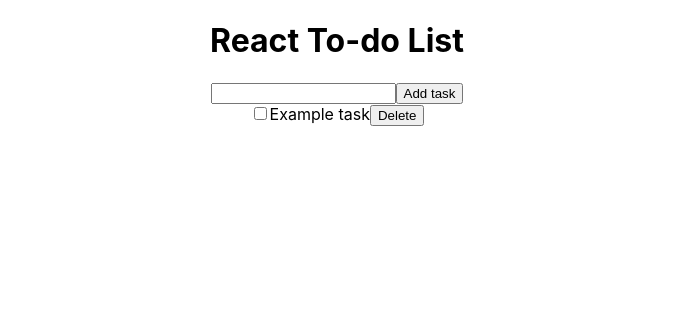
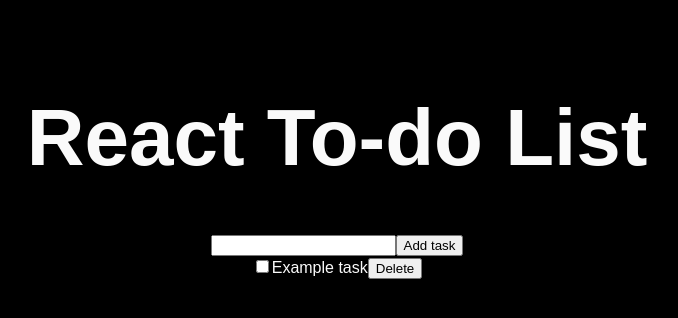
Before and after one commit to shamwela/react-to-do-list, a React (Create React App) app: page / in a window 1280 px wide. Shown: the top 318 px of the page, without its empty margins (303-981 px from the left). Built offline with nearby package versions, Linux system fonts and the light colour scheme; the HTML template or start-up script is replaced by a standard one.

Commit message:
Add global styles

```diff
--- a/src/App.css
+++ b/src/App.css
@@ -1,38 +1,6 @@
 .App {
-  text-align: center;
-}
-
-.App-logo {
-  height: 40vmin;
-  pointer-events: none;
-}
-
-@media (prefers-reduced-motion: no-preference) {
-  .App-logo {
-    animation: App-logo-spin infinite 20s linear;
-  }
-}
-
-.App-header {
-  background-color: #282c34;
-  min-height: 100vh;
   display: flex;
   flex-direction: column;
   align-items: center;
-  justify-content: center;
-  font-size: calc(10px + 2vmin);
-  color: white;
+  text-align: center;
 }
-
-.App-link {
-  color: #61dafb;
-}
-
-@keyframes App-logo-spin {
-  from {
-    transform: rotate(0deg);
-  }
-  to {
-    transform: rotate(360deg);
-  }
-}
--- /dev/null
+++ b/src/components/taskForm.css
@@ -0,0 +1,3 @@
+.taskForm {
+  display: flex;
+}
--- a/src/components/taskForm.jsx
+++ b/src/components/taskForm.jsx
@@ -1,5 +1,5 @@
 import React, { Component } from 'react';
-
+import './taskForm.css';
 class TaskInput extends Component {
   state = {
     description: '',
@@ -17,7 +17,7 @@
 
   render() {
     return (
-      <form onSubmit={this.handleSubmit}>
+      <form onSubmit={this.handleSubmit} className="taskForm">
         <input
           type="text"
           name="taskDescription"
--- a/src/index.css
+++ b/src/index.css
@@ -1,13 +1,52 @@
 body {
-  margin: 0;
-  font-family: -apple-system, BlinkMacSystemFont, 'Segoe UI', 'Roboto', 'Oxygen',
-    'Ubuntu', 'Cantarell', 'Fira Sans', 'Droid Sans', 'Helvetica Neue',
-    sans-serif;
-  -webkit-font-smoothing: antialiased;
-  -moz-osx-font-smoothing: grayscale;
+  background: #000000;
+  color: #fafafa;
+  line-height: 1.5;
+  font-family: sans-serif;
+  padding: 2rem;
 }
 
-code {
-  font-family: source-code-pro, Menlo, Monaco, Consolas, 'Courier New',
-    monospace;
+h1,
+h2,
+h3 {
+  line-height: 1.1;
+  font-weight: 900;
 }
+
+h1,
+h2,
+h3,
+p {
+  font-size: clamp(
+    var(--fluid-type-min, 1rem),
+    calc(1rem + var(--fluid-type-target, 3vw)),
+    /* use calc() because if you use only a viewport unit to size your type, the font size won't change if you zoom */
+      var(--fluid-type-max, 1.3rem)
+  );
+}
+
+h1 {
+  --fluid-type-min: 2.5rem;
+  --fluid-type-target: 5vw;
+  --fluid-type-max: 5rem;
+  max-width: 15ch;
+}
+
+h2 {
+  --fluid-type-min: 1.8rem;
+  --fluid-type-max: 3rem;
+}
+
+h3 {
+  --fluid-type-min: 1.5rem;
+  --fluid-type-max: 2.5rem;
+}
+
+h2,
+h3 {
+  max-width: 30ch;
+}
+
+p {
+  max-width: 60ch;
+}
```
